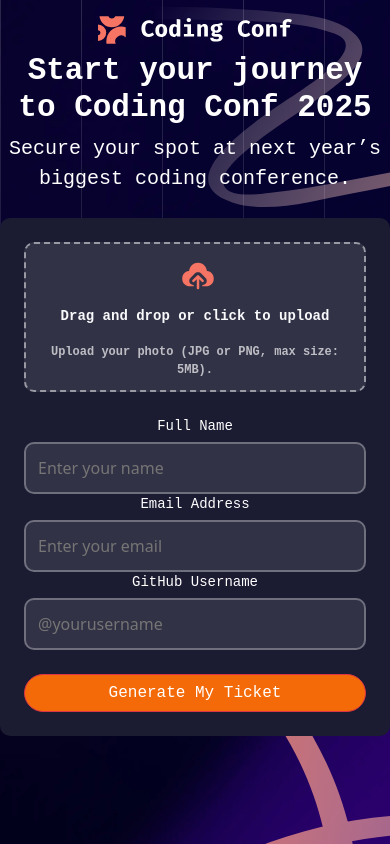
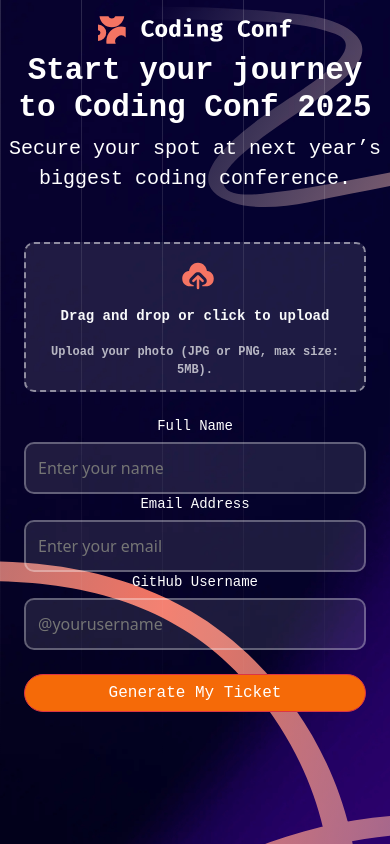
Before and after one commit to HernanDavidA/tickets-react, a React (Vite) app: page / in a window 390 px wide. Built offline with nearby package versions, Linux system fonts and the light colour scheme.

Commit message:
first commit

```diff
--- a/src/index.css
+++ b/src/index.css
@@ -220,7 +220,7 @@ body{
     height: 100%;
   }
   form{
-    background-color: rgba(0, 0, 0, 0.5);
+    background-color: rgba(0, 0, 0, 0)!important;
   }
   body{
     background-image: url('./assets/images/background-mobile.png')!important;
```
